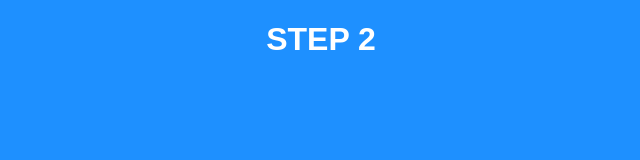
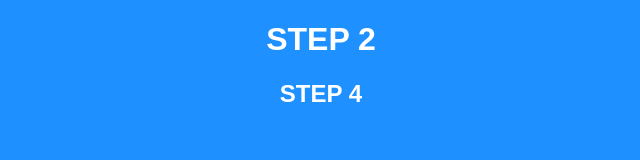
Before and after one commit to dziabak/GitHubTutorial, a plain HTML site: page index.html in a window 1280 px wide. Shown: the whole page, without its empty margins (319-959 px from the left). Drawn offline with Linux system fonts and the light colour scheme.

Commit message:
added h2

```diff
--- a/index.html
+++ b/index.html
@@ -11,6 +11,7 @@
 
 <body>
     <h1>step 2</h1>
+    <h2>step 4</h2>
 </body>
 
 </html>
```
